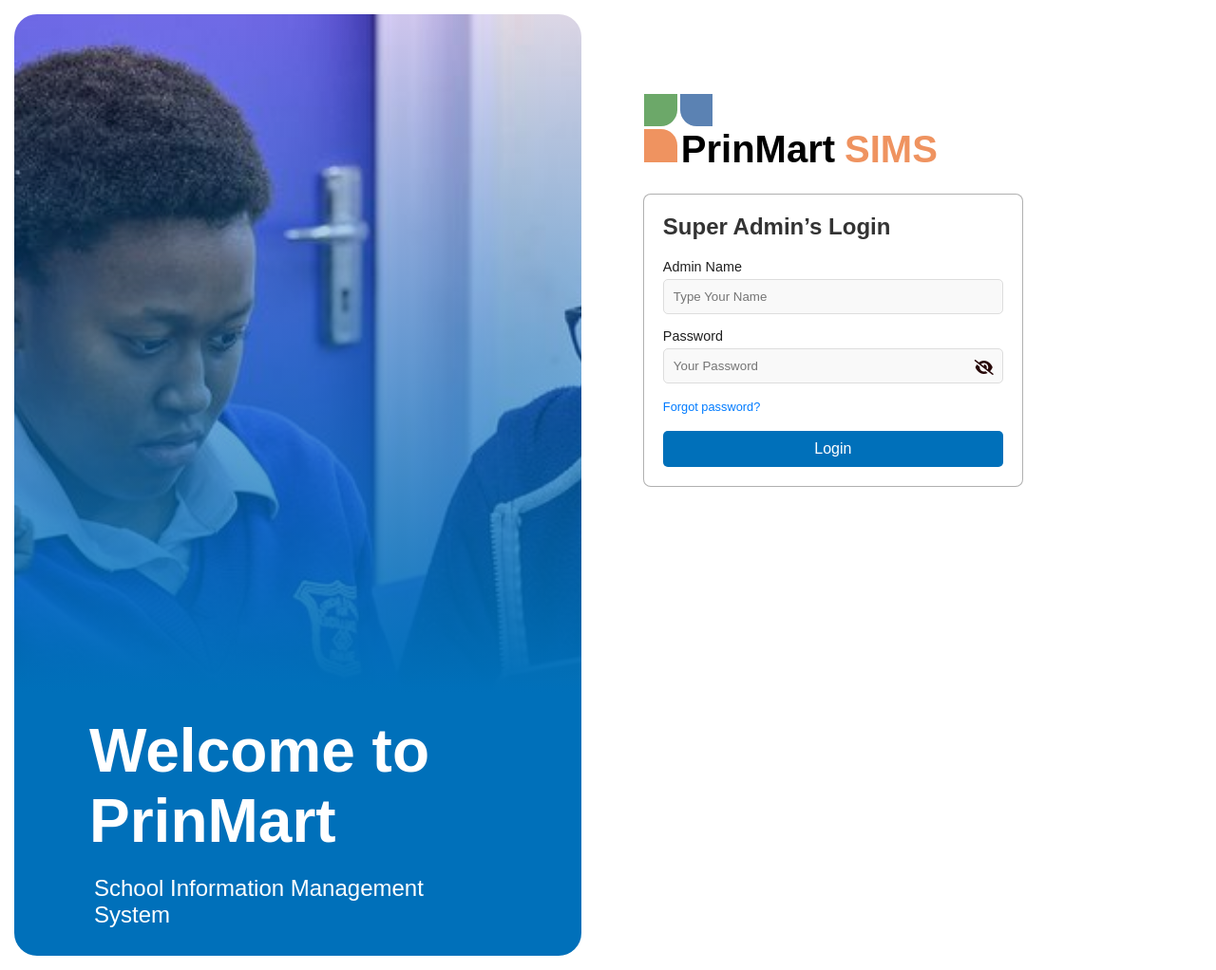
After one commit to AshTechs/PrinMart-SIMS.com, a Flask app: page /admin/SuperAdlogin in a window 1280 px wide. The commit adds this page. Shown: the whole page at 95% size. Run offline with Flask 3, Linux system fonts and the light colour scheme; some libraries are stand-ins or nearby versions.

Commit message:
Completion of verification debugging

```diff
--- a/routes/admin.py
+++ b/routes/admin.py
@@ -23,7 +23,6 @@ def is_valid_email(email):
 def register_super_admin():
     """Handle super admin registration."""
     if request.method == 'GET':
-        # Render SuperAdsignup.html
         return render_template('SuperAdsignup.html')
 
     data = request.json or request.form.to_dict()
@@ -34,27 +33,26 @@ def register_super_admin():
     password = data.get("password", "").strip()
     repeat_password = data.get("repeat_password", "").strip()
 
-    # Validation to check if all fields are filled
     if not name or not email or not password or not repeat_password:
         return jsonify({'error': 'All fields are required!'}), 400
 
-    # Validate email format
     if not is_valid_email(email):
         return jsonify({'error': 'Invalid email format.'}), 400
 
-    # Validate that passwords match
     if password != repeat_password:
         return jsonify({'error': 'Passwords do not match!'}), 400
 
-    # Check if the email already exists
     existing_admin = SuperAdmin.query.filter_by(email=email).first()
     if existing_admin:
         return jsonify({'error': 'Email already exists! Please use a different email.'}), 400
 
     try:
-        # Hash the password and create a new admin
         hashed_password = generate_password_hash(password)
         verification_code = generate_verification_code()
+
+        # Store generated OTP in session
+        session['generated_otp'] = verification_code
+
         new_admin = SuperAdmin(
             name=name,
             email=email,
@@ -62,86 +60,33 @@ def register_super_admin():
             verification_code=verification_code
         )
 
-        # Save to database
         db.session.add(new_admin)
         db.session.commit()
 
         # Send verification email
         msg = Message("Account Verification", recipients=[email])
-        msg.body = f"Thank you for signing up with PrinMart School Information Management System(SIMS). Your verification code is: {verification_code}. It expires in 2 minutes."
+        msg.body = f"Your verification code is: {verification_code}. It expires in 2 minutes."
         mail.send(msg)
         mail_logger.debug(f"Verification email sent to {email}")
 
-# Return success message to client
-        return jsonify({'message': 'Super admin registered successfully!'}), 201
+        redirect_url = url_for('admin.verify_code', email=email)
+        return jsonify({'message': 'Super admin registered successfully!', 'redirect_url': redirect_url
+        }), 201
 
     except Exception as e:
         mail_logger.error(f"Database or email error: {str(e)}")
         db.session.rollback()
         return jsonify({'error': f'An error occurred: {str(e)}'}), 500
 
-
 @admin_bp.route('/verification/<email>', methods=['GET', 'POST'])
 def verification_page(email):
-    """Handle the email verification process."""
     if request.method == 'GET':
         return render_template('verification.html', email=email)
-
-    # For POST, handle verification code submission
-    data = request.json or request.form.to_dict()
-    verification_code = data.get('verification_code', '').strip()
-
-    # Query the admin by email
-    admin = SuperAdmin.query.filter_by(email=email).first()
-
-    if not admin:
-        return jsonify({'error': 'Invalid email address.'}), 400
-
-    if admin.verification_code != verification_code:
-        return jsonify({'error': 'Invalid verification code.'}), 400
-
-    # Clear the verification code (mark as verified)
-    admin.verification_code = None
-    db.session.commit()
-
-    return jsonify({'message': 'Account successfully verified!'}), 200
-
-@admin_bp.route('/resend_code', methods=['POST'])
-def resend_verification_code():
-    """Handle resending a new verification code."""
-    try:
-        data = request.json or request.form.to_dict()
-        email = data.get("email")
-
-        if not email:
-            return jsonify({'error': 'Email is required.'}), 400
-
-        # Find the user in the database
-        admin = SuperAdmin.query.filter_by(email=email).first()
-        if not admin:
-            return jsonify({'error': 'User not found.'}), 404
-
-        # Generate a new verification code
-        new_verification_code = generate_verification_code()
-
-        # Update the user's record
-        admin.verification_code = new_verification_code
-        db.session.commit()
-
-        # Send the new verification code via email
-        msg = Message("Resend Verification Code", recipients=[email])
-        msg.body = f"Thank you for signing up with PrinMart School Information Management System(SIMS). Your new verification code is: {new_verification_code}. It is valid for 120 seconds."
-        mail.send(msg)
-
-        return jsonify({'message': 'New verification code sent successfully.'}), 200
-
-    except Exception as e:
-        mail_logger.error(f"Error while resending code: {str(e)}")
-        return jsonify({'error': f'An error occurred: {str(e)}'}), 500
 
 
 @admin_bp.route('/verify_code', methods=['POST'])
 def verify_code():
+    """Verify the OTP submitted by the user."""
     print("Received verification request")
     data = request.get_json()
     print("Request data:", data)
@@ -167,8 +112,49 @@ def verify_code():
     if entered_otp == generated_otp:
         print("OTP matched successfully")
         session['admin_authenticated'] = True
-        session.pop('generated_otp', None)
+        session.pop('generated_otp', None)  # Clear the OTP after successful verification
         return jsonify(success=True, redirect_url=url_for('admin.admindashboard')), 200
     else:
         print("OTP mismatch")
         return jsonify(success=False, error="Invalid verification code"), 400
+
+@admin_bp.route('/resend_code', methods=['POST'])
+def resend_verification_code():
+    """Handle resending a new verification code."""
+    try:
+        data = request.json or request.form.to_dict()
+        email = data.get("email")
+
+        if not email:
+            return jsonify({'error': 'Email is required.'}), 400
+
+        # Find the user in the database
+        admin = SuperAdmin.query.filter_by(email=email).first()
+        if not admin:
+            return jsonify({'error': 'User not found.'}), 404
+
+        # Generate a new verification code
+        new_verification_code = generate_verification_code()
+
+        # Update the user's record
+        admin.verification_code = new_verification_code
+        db.session.commit()
+
+        # Update the session with the new OTP
+        session['generated_otp'] = new_verification_code
+
+        # Send the new verification code via email
+        msg = Message("Resend Verification Code", recipients=[email])
+        msg.body = f"Thank you for signing up with PrinMart School Information Management System(SIMS). Your new verification code is: {new_verification_code}. It is valid for 120 seconds."
+        mail.send(msg)
+
+        return jsonify({'message': 'New verification code sent successfully.'}), 200
+
+    except Exception as e:
+        mail_logger.error(f"Error while resending code: {str(e)}")
+        db.session.rollback()
+        return jsonify({'error': f'An error occurred: {str(e)}'}), 500
+
+@admin_bp.route('/SuperAdlogin', methods=['GET'])
+def admindashboard():
+    return render_template('SuperAdlogin.html')
--- /dev/null
+++ b/templates/SuperAdlogin.html
@@ -0,0 +1,54 @@
+<!DOCTYPE html>
+<html lang="en">
+<head>
+    <meta charset="UTF-8">
+    <meta name="viewport" content="width=device-width, initial-scale=1.0">
+    <title>PrinMart SIMS Login</title>
+    <link rel="stylesheet" href="https://cdnjs.cloudflare.com/ajax/libs/font-awesome/6.0.0-beta3/css/all.min.css">
+    <link rel="stylesheet" href="{{ url_for('static', filename='styles.css')}}">
+    <link rel="stylesheet" href="{{ url_for('static', filename='login.css')}}">
+
+</head>
+<body>
+    <div class="container">
+        <!-- Left Section -->
+        <div class="left-section">
+            <h1>Welcome to PrinMart</h1>
+            <p>School Information Management System</p>
+        </div>
+
+        <!-- Right Section -->
+        <div class="right-section">
+            <div class="logo">
+                <div class="top-left"></div>
+                <div class="top-right"></div>
+                <div class="bottom-left"></div>
+                <div class="text">PrinMart  <span>SIMS</span></div>
+            </div>
+
+            <!--Login-->
+            <div class="login-container">
+                <h2>Super Admin’s Login</h2>
+                <form>
+                    <label for="name">Admin Name</label>
+                    <input type="text" id="name" name="student-id" placeholder="Type Your Name">
+
+                    <label for="password">Password</label>
+                    <div class="password-container">
+                        <input type="password" id="password" name="password" placeholder="Your Password">
+                        <i class="toggle-password fas fa-eye-slash" onclick="togglePassword()"></i>
+                    </div>
+
+                    <a href="#" class="forgot-password">Forgot password?</a>
+
+                    <button type="submit" class="login-button">Login</button>
+                </form>
+            </div>
+        </div>
+    </div>
+
+    <script src="togglePassword().js"></script>
+    <script src="https://kit.fontawesome.com/a076d05399.js" crossorigin="anonymous"></script>
+
+</body>
+</html>
--- a/templates/admindashboard.html
+++ b/templates/admindashboard.html
@@ -5,7 +5,7 @@
     <meta name="viewport" content="width=device-width, initial-scale=1.0">
     <title>Sharp Brain Academy Dashboard</title>
     <link rel="stylesheet" href="https://fonts.googleapis.com/css2?family=Poppins:wght@400;500;600&display=swap">
-    <link rel="stylesheet" href="admindashboard.css">
+    <link rel="stylesheet" href="{{ url_for('static', filename='admindashboard.css')}}">
 </head>
 <body>
     <div class="container">
```
Also changed, not shown: models.py (+5 -5 lines), routes/verification.py (+34 -0 lines), instance/sims.db.
